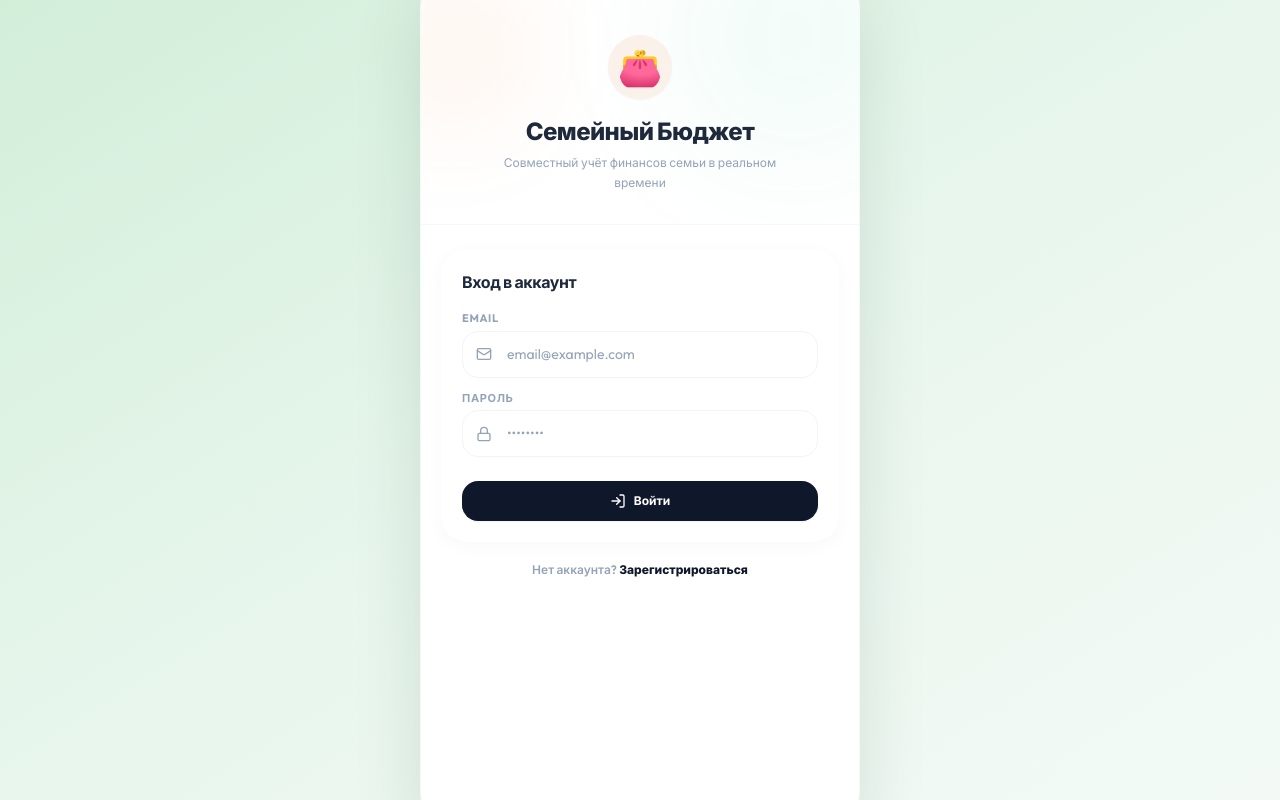
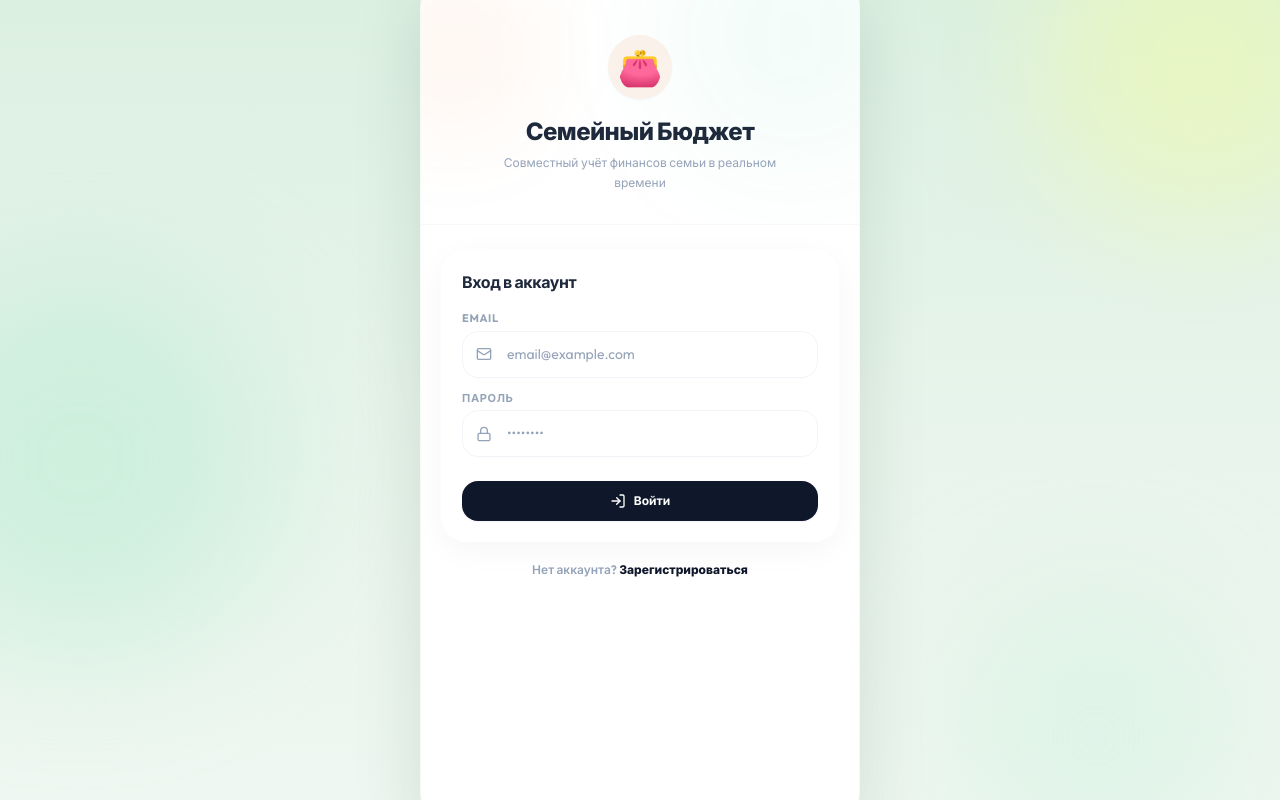
Before and after one commit to ptuskina866-ui/FamilyFinance, a React (Vite) app: page / in a window 1280 px wide. Built offline with nearby package versions, Linux system fonts and the light colour scheme; no server answers.

Commit message:
feat: implement liquid glass design system with frosted glass cards, specular highlights and neon acrylic hero card

```diff
--- a/src/components/BottomNav.tsx
+++ b/src/components/BottomNav.tsx
@@ -18,8 +18,8 @@ const BottomNav: React.FC<BottomNavProps> = ({ activeTab, onChangeTab }) => {
 
   return (
     <div className="shrink-0 w-full pointer-events-none relative z-50 flex justify-center pb-[max(6px,calc(env(safe-area-inset-bottom,0px)-8px))] pt-0.5">
-      {/* Floating Island Capsule */}
-      <nav className="pointer-events-auto bg-white/95 backdrop-blur-xl border border-white/80 rounded-full px-2.5 py-1.5 flex items-center gap-1.5 shadow-[0_14px_38px_rgba(10,35,15,0.14)]">
+      {/* Floating Island Capsule - Liquid Glass */}
+      <nav className="pointer-events-auto dock-glass rounded-full px-2.5 py-1.5 flex items-center gap-1.5">
         {tabs.map((tab) => {
           const active = activeTab === tab.id;
           const Icon = tab.icon;
--- a/src/components/Layout.tsx
+++ b/src/components/Layout.tsx
@@ -7,11 +7,13 @@ interface LayoutProps {
 const Layout: React.FC<LayoutProps> = ({ children }) => {
   return (
     <div className="fixed inset-0 w-full h-full bg-[#E5F3E8] bg-gradient-to-b from-[#DCF0E1] via-[#E7F4EB] to-[#EEF7F1] flex justify-center items-stretch md:items-center overflow-hidden select-none touch-pan-y">
-      {/* Desktop ambient glow */}
-      <div className="absolute top-0 left-0 w-full h-full bg-gradient-to-br from-[#D2EED9] via-[#E8F6ED] to-[#F3FAF5] pointer-events-none hidden md:block" />
+      {/* Liquid Glass Background Light Reflections */}
+      <div className="absolute -top-24 -right-20 w-80 h-80 rounded-full bg-[#F4FF96]/40 blur-3xl pointer-events-none" />
+      <div className="absolute top-1/3 -left-28 w-96 h-96 rounded-full bg-[#B8ECD0]/50 blur-3xl pointer-events-none" />
+      <div className="absolute -bottom-20 right-10 w-72 h-72 rounded-full bg-[#CEF0DC]/40 blur-3xl pointer-events-none" />
 
       {/* Main app container */}
-      <main className="w-full max-w-[440px] h-full flex flex-col bg-[#E5F3E8] md:rounded-[38px] md:shadow-[0_24px_70px_rgba(20,50,30,0.12)] md:border md:border-white/60 relative overflow-hidden md:h-[860px]">
+      <main className="w-full max-w-[440px] h-full flex flex-col bg-[#E5F3E8]/70 backdrop-blur-xl md:rounded-[38px] md:shadow-[0_24px_70px_rgba(20,50,30,0.12)] md:border md:border-white/60 relative overflow-hidden md:h-[860px]">
         {children}
       </main>
     </div>
--- a/src/index.css
+++ b/src/index.css
@@ -66,21 +66,44 @@
     scrollbar-width: none;
   }
 
-  /* Fintech Light Card */
+  /* Liquid Frosted Glass Card */
   .card {
-    background: #FFFFFF;
+    background: rgba(255, 255, 255, 0.78);
+    -webkit-backdrop-filter: blur(24px) saturate(180%);
+    backdrop-filter: blur(24px) saturate(180%);
     border-radius: 26px;
-    box-shadow: 0 4px 20px rgba(10, 40, 20, 0.03);
-    border: 1px solid rgba(255, 255, 255, 0.8);
+    box-shadow: 0 8px 32px rgba(10, 35, 15, 0.04), inset 0 1px 1.5px 0 rgba(255, 255, 255, 0.95);
+    border: 1px solid rgba(255, 255, 255, 0.85);
   }
 
-  /* Signature Citrus/Lime Hero Card */
+  /* Liquid Neon Lime Glass Slab */
   .card-lime {
-    background: #F2FC7B;
-    background: linear-gradient(145deg, #F8FF91 0%, #EEFB73 100%);
+    background: linear-gradient(135deg, rgba(248, 255, 163, 0.92) 0%, rgba(238, 251, 115, 0.84) 100%);
+    -webkit-backdrop-filter: blur(28px) saturate(190%);
+    backdrop-filter: blur(28px) saturate(190%);
     border-radius: 30px;
-    box-shadow: 0 12px 36px rgba(220, 240, 60, 0.28);
+    box-shadow: 0 16px 42px rgba(210, 235, 50, 0.32), inset 0 1.5px 2px 0 rgba(255, 255, 255, 0.9);
+    border: 1px solid rgba(255, 255, 255, 0.75);
     color: #0F172A;
+  }
+
+  /* Dark Liquid Smoky Glass */
+  .card-dark-glass {
+    background: rgba(15, 23, 42, 0.92);
+    -webkit-backdrop-filter: blur(24px);
+    backdrop-filter: blur(24px);
+    border-radius: 26px;
+    box-shadow: 0 12px 36px rgba(0, 0, 0, 0.22), inset 0 1px 1px 0 rgba(255, 255, 255, 0.2);
+    border: 1px solid rgba(255, 255, 255, 0.15);
+  }
+
+  /* Floating Dock Glass */
+  .dock-glass {
+    background: rgba(255, 255, 255, 0.76);
+    -webkit-backdrop-filter: blur(28px) saturate(190%);
+    backdrop-filter: blur(28px) saturate(190%);
+    border: 1px solid rgba(255, 255, 255, 0.92);
+    box-shadow: 0 16px 42px rgba(10, 35, 15, 0.14), inset 0 1px 1.5px 0 rgba(255, 255, 255, 0.95);
   }
 
   /* Input style */
--- a/src/screens/HomeScreen.tsx
+++ b/src/screens/HomeScreen.tsx
@@ -189,7 +189,7 @@ const HomeScreen: React.FC<HomeScreenProps> = ({ onOpenStatement, onNavigateTab
             onClick={onOpenStatement || (() => setBankSyncOpen(true))}
             className="flex flex-col items-center gap-1.5 group active:scale-95 transition-transform"
           >
-            <div className="w-12 h-12 rounded-full bg-white border border-white/80 shadow-sm group-hover:shadow-md flex items-center justify-center text-slate-800 transition-all">
+            <div className="w-12 h-12 rounded-full bg-white/80 backdrop-blur-xl border border-white/90 shadow-[0_4px_16px_rgba(0,30,10,0.04)] group-hover:shadow-md flex items-center justify-center text-slate-800 transition-all">
               <Landmark className="w-5 h-5" />
             </div>
             <span className="text-[11px] font-bold text-slate-700">Выписка</span>
@@ -201,7 +201,7 @@ const HomeScreen: React.FC<HomeScreenProps> = ({ onOpenStatement, onNavigateTab
             onClick={() => onNavigateTab && onNavigateTab('plans')}
             className="flex flex-col items-center gap-1.5 group active:scale-95 transition-transform"
           >
-            <div className="w-12 h-12 rounded-full bg-white border border-white/80 shadow-sm group-hover:shadow-md flex items-center justify-center text-slate-800 transition-all">
+            <div className="w-12 h-12 rounded-full bg-white/80 backdrop-blur-xl border border-white/90 shadow-[0_4px_16px_rgba(0,30,10,0.04)] group-hover:shadow-md flex items-center justify-center text-slate-800 transition-all">
               <Target className="w-5 h-5" />
             </div>
             <span className="text-[11px] font-bold text-slate-700">Цели</span>
@@ -213,7 +213,7 @@ const HomeScreen: React.FC<HomeScreenProps> = ({ onOpenStatement, onNavigateTab
             onClick={() => onNavigateTab && onNavigateTab('analytics')}
             className="flex flex-col items-center gap-1.5 group active:scale-95 transition-transform"
           >
-            <div className="w-12 h-12 rounded-full bg-white border border-white/80 shadow-sm group-hover:shadow-md flex items-center justify-center text-slate-800 transition-all">
+            <div className="w-12 h-12 rounded-full bg-white/80 backdrop-blur-xl border border-white/90 shadow-[0_4px_16px_rgba(0,30,10,0.04)] group-hover:shadow-md flex items-center justify-center text-slate-800 transition-all">
               <TrendingUp className="w-5 h-5" />
             </div>
             <span className="text-[11px] font-bold text-slate-700">Аналитика</span>
@@ -243,8 +243,8 @@ const HomeScreen: React.FC<HomeScreenProps> = ({ onOpenStatement, onNavigateTab
           </div>
 
           <div className="flex gap-3 overflow-x-auto no-scrollbar pb-1 -mx-5 px-5">
-            {/* Card 1: Safe-to-Spend Daily Limit */}
-            <div className="min-w-[155px] p-4 rounded-[26px] bg-white border border-white/80 shadow-[0_4px_16px_rgba(0,30,10,0.03)] flex flex-col justify-between gap-3 shrink-0">
+            {/* Card 1: Safe-to-Spend Daily Limit - Frosted Glass */}
+            <div className="card min-w-[155px] p-4 flex flex-col justify-between gap-3 shrink-0">
               <div className="flex items-center justify-between">
                 <div className="w-7 h-7 rounded-xl bg-emerald-50 text-emerald-700 flex items-center justify-center">
                   <ShieldCheck className="w-4 h-4" />
@@ -261,11 +261,11 @@ const HomeScreen: React.FC<HomeScreenProps> = ({ onOpenStatement, onNavigateTab
               </div>
             </div>
 
-            {/* Card 2: Car Goal */}
+            {/* Card 2: Car Goal - Frosted Glass */}
             {carGoal && (
               <div
                 onClick={() => onNavigateTab && onNavigateTab('plans')}
-                className="min-w-[165px] p-4 rounded-[26px] bg-white border border-white/80 shadow-[0_4px_16px_rgba(0,30,10,0.03)] flex flex-col justify-between gap-3 shrink-0 cursor-pointer active:scale-95 transition-transform"
+                className="card min-w-[165px] p-4 flex flex-col justify-between gap-3 shrink-0 cursor-pointer active:scale-95 transition-transform"
               >
                 <div className="flex items-center justify-between">
                   <span className="text-2xl filter drop-shadow-sm">{carGoal.emoji || '🚗'}</span>
@@ -282,10 +282,10 @@ const HomeScreen: React.FC<HomeScreenProps> = ({ onOpenStatement, onNavigateTab
               </div>
             )}
 
-            {/* Card 3: Add Goal Button (Black card like reference) */}
+            {/* Card 3: Add Goal Button - Dark Smoky Glass */}
             <div
               onClick={() => onNavigateTab && onNavigateTab('plans')}
-              className="min-w-[125px] p-4 rounded-[26px] bg-slate-950 text-white shadow-md flex flex-col justify-between gap-3 shrink-0 cursor-pointer active:scale-95 transition-transform"
+              className="card-dark-glass min-w-[125px] p-4 text-white flex flex-col justify-between gap-3 shrink-0 cursor-pointer active:scale-95 transition-transform"
             >
               <div className="w-7 h-7 rounded-full bg-white/10 flex items-center justify-center text-white">
                 <Plus className="w-4 h-4" />
@@ -305,8 +305,8 @@ const HomeScreen: React.FC<HomeScreenProps> = ({ onOpenStatement, onNavigateTab
           <div className="flex justify-between items-center px-1">
             <span className="text-xs font-black text-slate-800 tracking-tight">Последние операции</span>
 
-            {/* Filter Pills */}
-            <div className="flex items-center gap-1 p-0.5 rounded-full bg-white border border-white/80 shadow-sm">
+            {/* Filter Pills - Frosted Glass */}
+            <div className="flex items-center gap-1 p-0.5 rounded-full bg-white/75 backdrop-blur-xl border border-white/90 shadow-sm">
               {(['all', 'expense', 'income'] as const).map(type => (
                 <button
                   key={type}
@@ -326,7 +326,7 @@ const HomeScreen: React.FC<HomeScreenProps> = ({ onOpenStatement, onNavigateTab
 
           {/* Transactions Grouped by Date (like reference left screen) */}
           {groupedTransactions.length === 0 ? (
-            <div className="card p-8 text-center bg-white">
+            <div className="card p-8 text-center">
               <p className="text-xs font-semibold text-slate-400">Операций не найдено</p>
             </div>
           ) : (
@@ -346,7 +346,7 @@ const HomeScreen: React.FC<HomeScreenProps> = ({ onOpenStatement, onNavigateTab
                       return (
                         <div
                           key={tx.id}
-                          className="card p-3.5 bg-white flex items-center justify-between border border-white/80 shadow-[0_2px_12px_rgba(0,30,10,0.02)] active:scale-[0.99] transition-transform"
+                          className="card p-3.5 flex items-center justify-between active:scale-[0.99] transition-transform"
                         >
                           <div className="flex items-center gap-3 min-w-0">
                             {/* Round category avatar */}
```
